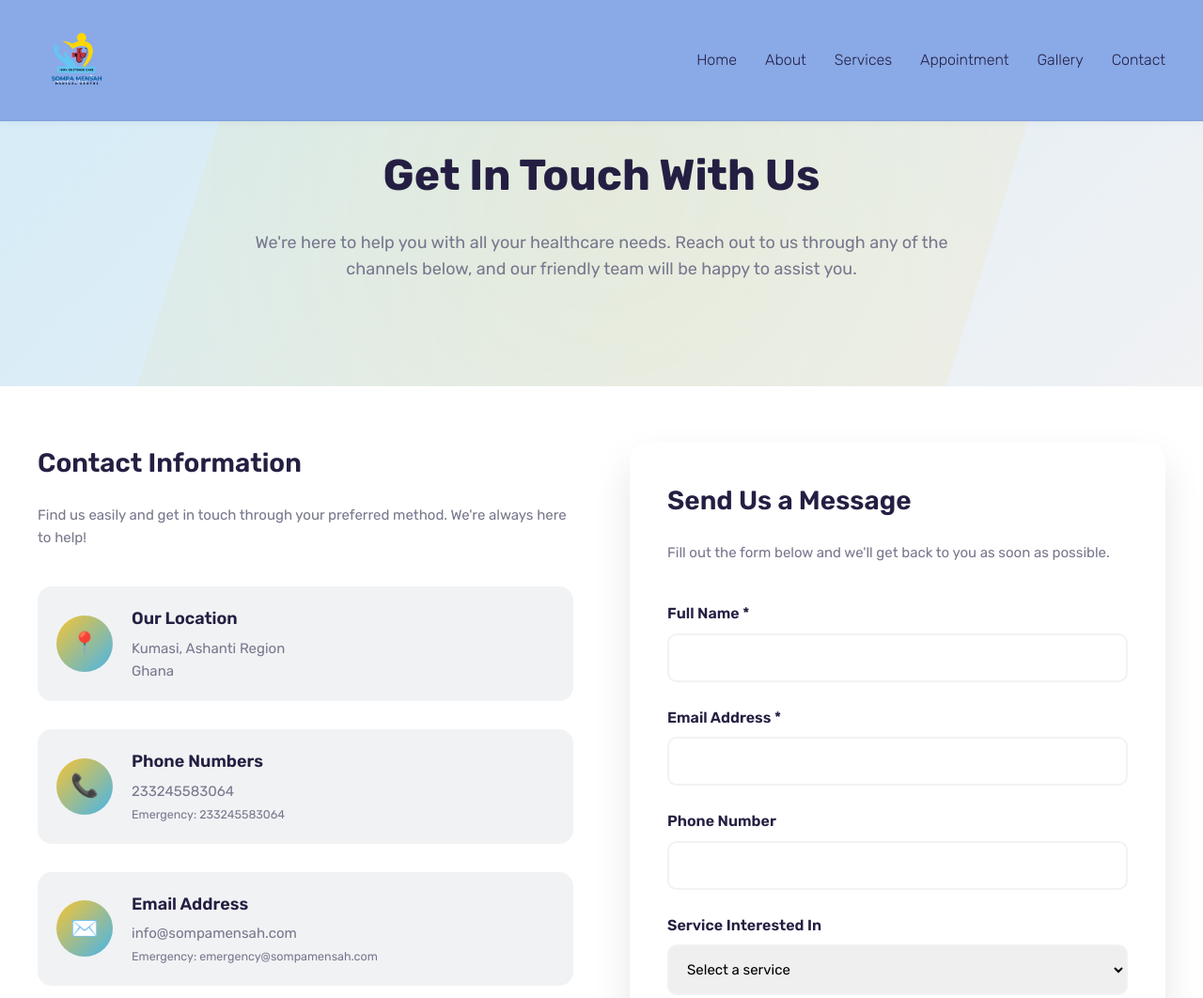
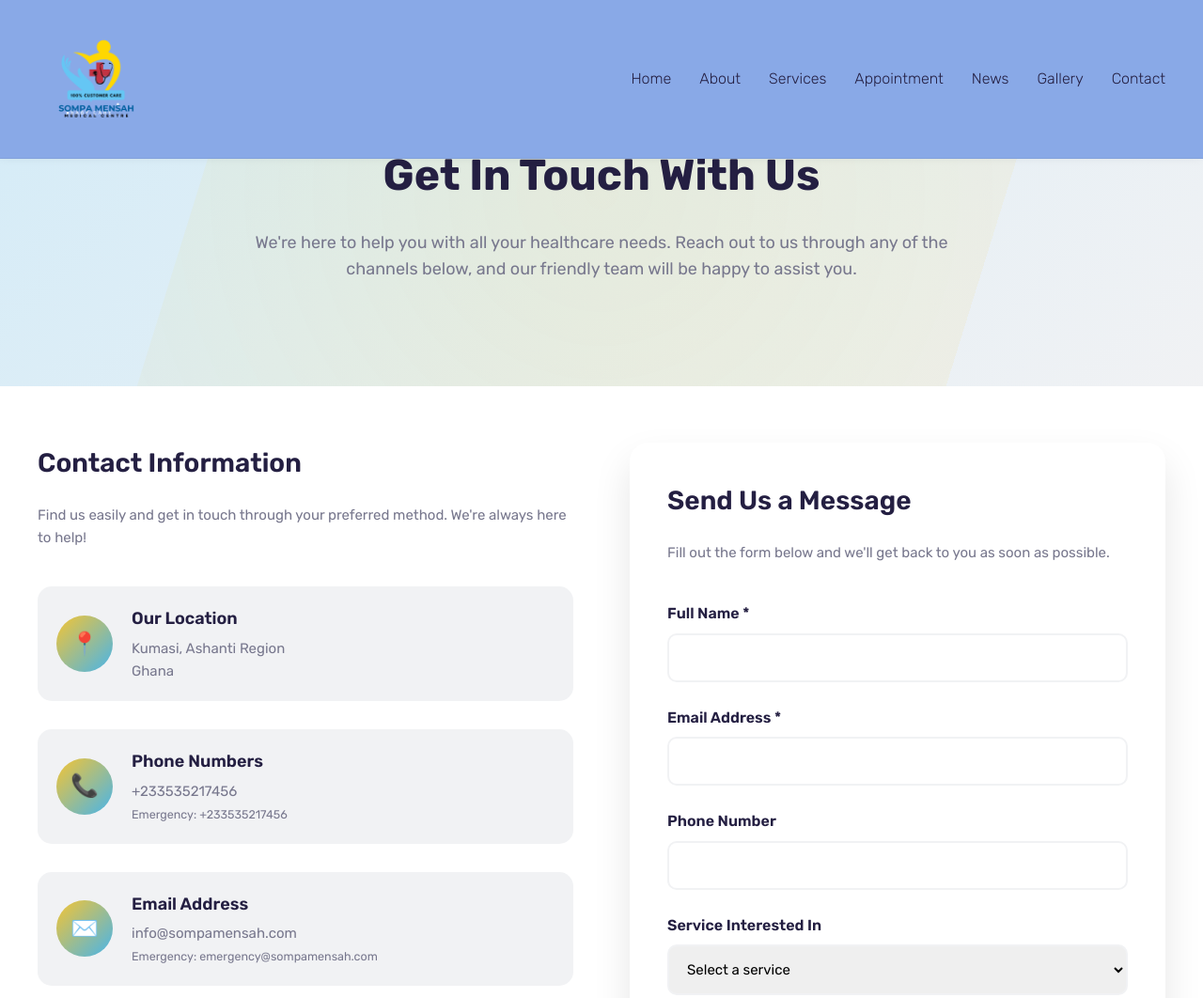
Before and after one commit to jenniferabula23/Sompa-Mensah-Medical-Center, a plain HTML site: page contact.html in a window 1280 px wide. Shown: the top 1062 px of the page at 94% size. Drawn offline with Linux system fonts and the light colour scheme.

Commit message:
Update contact.html

```diff
--- a/contact.html
+++ b/contact.html
@@ -613,7 +613,7 @@
       <nav class="navbar">
         <div class="navbar-wrapper">
           <a href="index.html">
-            <img src="./assets/images/SOMPA MENSAH.png" alt="Sompa Mensah Medical Center Logo" width="80">
+            <img src="./assets/images/SOMPA MENSAH.png" alt="Sompa Mensah Medical Center Logo" width="120">
           </a>
 
           <ul class="navbar-nav" id="navbar-nav">
@@ -621,6 +621,7 @@
             <li><a href="about.html" class="nav-link">About</a></li>
             <li><a href="enhanced_services_page.html" class="nav-link">Services</a></li>
             <li><a href="https://forms.gle/ux42zVptC8yRAHKA9" class="nav-link">Appointment</a></li>
+            <li><a href="news.html" class="nav-link">News</a></li>
             <li><a href="Gallery.html" class="nav-link">Gallery</a></li>
             <li><a href="contact.html" class="nav-link">Contact</a></li>
           </ul>
@@ -663,8 +664,8 @@
               <div class="contact-icon">📞</div>
               <div class="contact-details">
                 <h3>Phone Numbers</h3>
-                <p><a href="tel:+233-xxx-xxxx">233245583064</a><br>
-                <small>Emergency: <a href="tel:+233-xxx-xxxx">233245583064</a></small></p>
+                <p><a href="tel:+233535217456">+233535217456</a><br>
+                <small>Emergency: <a href="tel:+233535217456">+233535217456</a></small></p>
               </div>
             </div>
 
@@ -756,7 +757,7 @@
               <h3>Emergency Services</h3>
               <ul class="hours-list">
                 <li><span>24/7 Emergency</span><span>Always Open</span></li>
-                <li><span>Emergency Hotline</span><span>+233-XXX-XXXX</span></li>
+                <li><span>Emergency Hotline</span><span>+233535217456</span></li>
                 <li><span>Critical Care</span><span>Available 24/7</span></li>
               </ul>
             </div>
```
